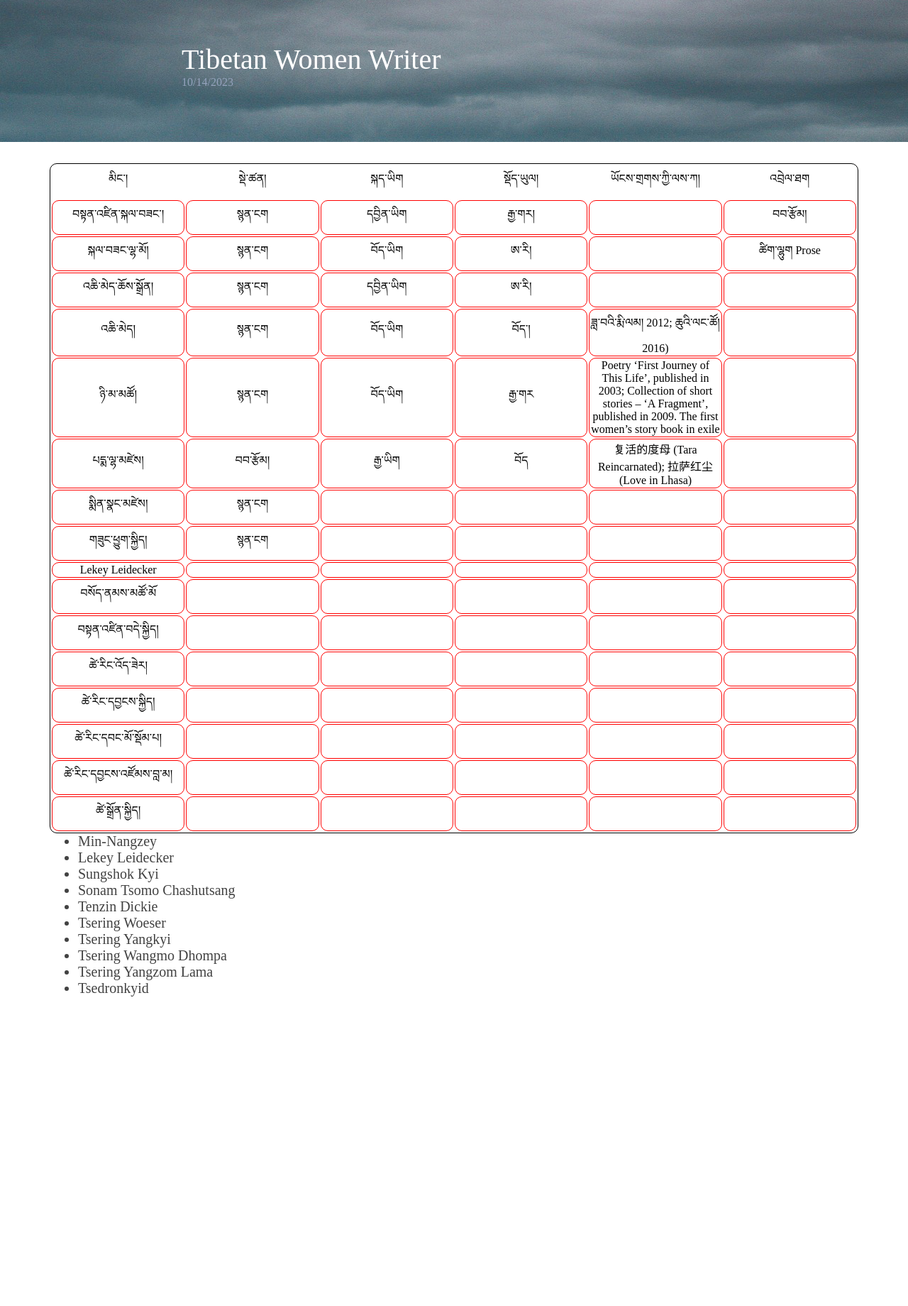
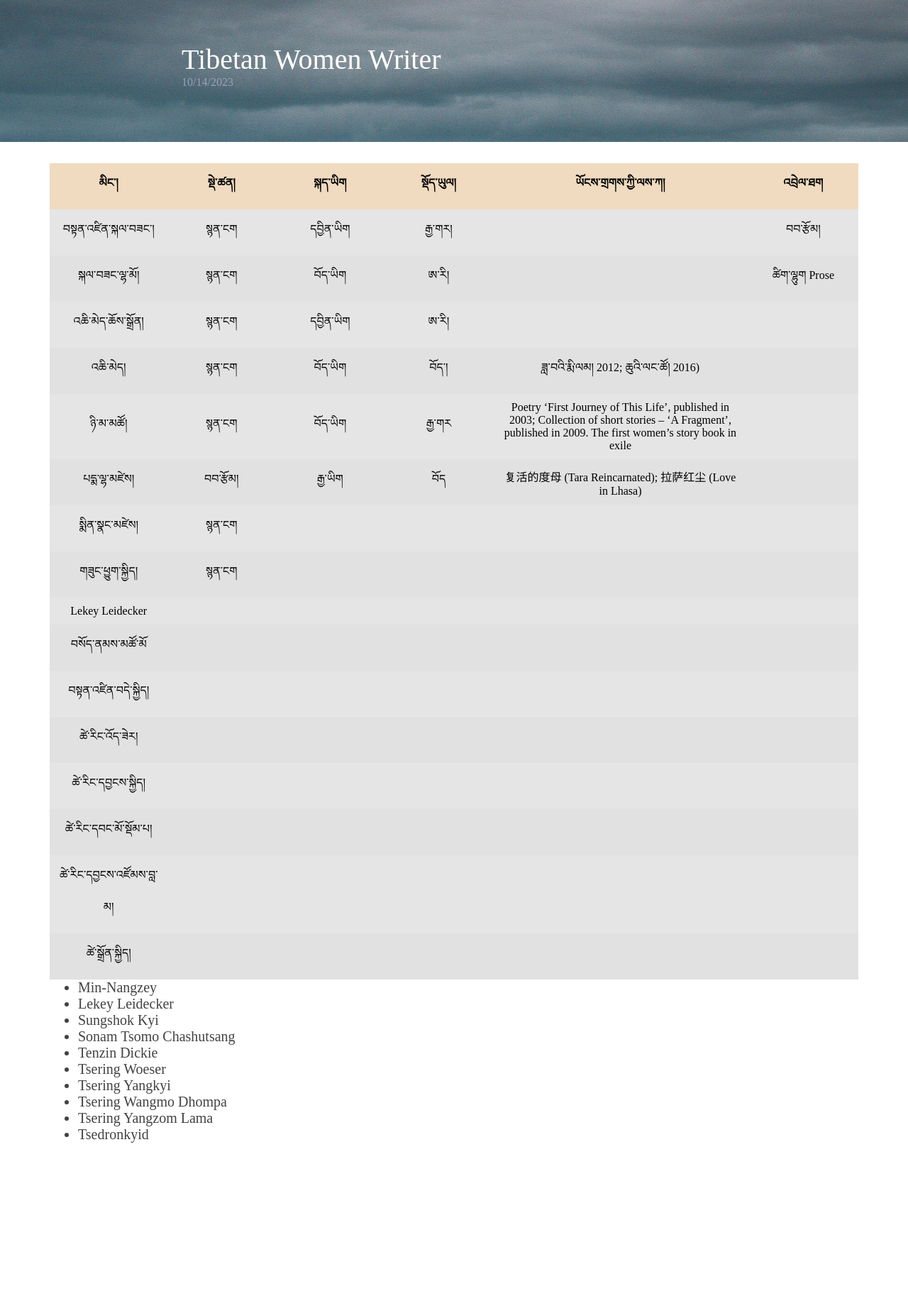
Before and after one commit to ghanglha/ghanglha, a Jekyll site: the page built from _posts/2013-03-04-tib-women-writer.md, in a window 1280 px wide. Shown: the whole page at 71% size. Built offline with Jekyll 4.4.1, drawn with Linux system fonts in a browser that asks for light colours; some web fonts are replaced; before the commit the page ends 1634 px from its top, so only the background shows below that.

Commit message:
table modified

```diff
--- a/assets/css/style.css
+++ b/assets/css/style.css
@@ -21,7 +21,7 @@
         *{font-weight: 100;
         transition: .2s;
         margin:0px;
-        border-radius: 10px;;
+
         }
 h1,h2,h3,h4,h5,h6,span{
     color:#95a3bd;
@@ -129,6 +129,7 @@ h1,h2,h3,h4,h5,h6,span{
         display: grid;
         grid-template-columns: 300px 1fr;
         padding:20px;
+        border-radius: 10px;
      }
     .card-wide{
         background:#cabba8;
@@ -226,12 +227,31 @@ aside .menu h2 {
 
 }
 table{
-    border:1px solid black;
-    width:100%
+    padding: 10px;
+    border-collapse: collapse;
+    border-radius: 10px;
 }
-td{ width:100px;
-    border:1px solid red
+td{
+    width:200px;
+    padding: 10px;
 }
+
+tbody tr:nth-child(even){background:#e1e1e1}
+tbody tr:nth-child(odd){background:#e5e5e5}
+td:nth-child(5){width:500px;
+text-align: left;
+}
+thead th{background:#f0dbc0; padding:10px; font-weight: 800;}
+/*
+#f0dbc0; //light orange
+#95a3bd // light blue
+#9b8a9c // light purple
+#a1b2a2 // lightgreen
+#cabba8 // very light brown
+#cabba8 // ablout background
+#333333; about content font
+#424242 blog content color
+*/
 .f-w{
  display: block;
 }
@@ -246,10 +266,17 @@ td{ width:100px;
 
     body
     .container-flued{
-        min-height:500px;
+        min-height:auto;
     }
     .banner{
         grid-template-columns: 1fr;
+    }
+    .blog-container .banner-featured{
+        margin:20px;
+
+    }
+    .article-heading h1{
+        font-size: 30px;
     }
     .banner .gif{
         width: 120px;
```
Also changed, not shown: 1 other file.
